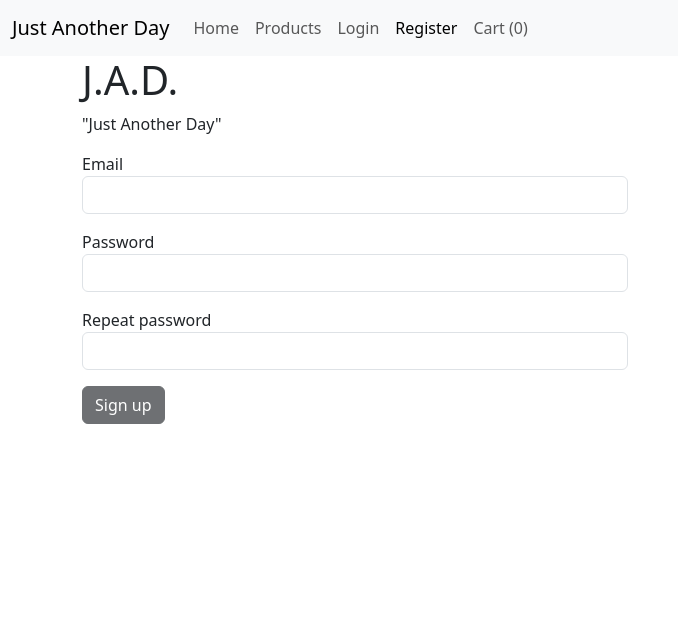
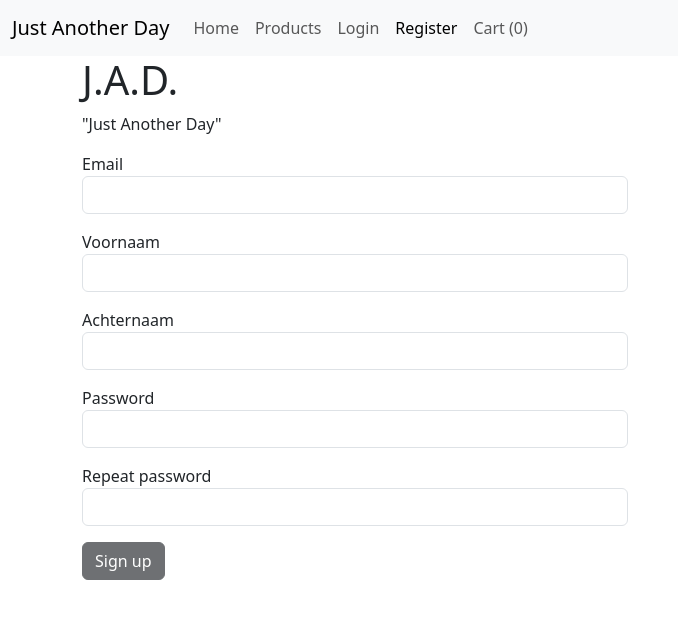
Before and after one commit to yassi22/INSOFAD_frontend_S1144425, an Angular app: page /auth/register in a window 1280 px wide. Shown: the top 618 px of the page, without its empty margins (0-678 px from the left). Built offline with nearby package versions, Linux system fonts and the light colour scheme.

Commit message:
voornaam en achternaam toegevoegd aan registeren

```diff
--- a/src/app/auth/register/register.component.html
+++ b/src/app/auth/register/register.component.html
@@ -7,13 +7,23 @@
                 <label for="email">Email</label>
                 <input type="text" class="form-control" formControlName="email" id="email">
             </div>
+
+            <div class="form-group mb-3">
+                <label for="firstname">Voornaam</label>
+                <input type="text" class="form-control" formControlName="firstname" id="firstname">
+            </div>
+
+            <div class="form-group mb-3">
+                <label for="lastname">Achternaam</label>
+                <input type="text" class="form-control" formControlName="lastname" id="lastname">
+            </div>
             <div class="form-group mb-3">
                 <label for="password">Password</label>
                 <input type="password" class="form-control" formControlName="password" id="password1">
             </div>
             <div class="form-group mb-3">
                 <label for="password2">Repeat password</label>
-                <input type="password2" class="form-control" formControlName="repeated_password" id="password2">
+                <input type="password" class="form-control" formControlName="repeated_password" id="password2">
             </div>
 
             <button type="submit" class="btn btn-md btn-dark" [disabled]="!registerForm.valid">Sign up</button>
--- a/src/app/auth/register/register.component.ts
+++ b/src/app/auth/register/register.component.ts
@@ -24,7 +24,9 @@ export class RegisterComponent implements OnInit {
     this.registerForm = this.fb.group({
       email: ['', [Validators.email, Validators.required, Validators.maxLength(64), Validators.minLength(5)]],
       password: ['', [Validators.required, Validators.minLength(8), Validators.maxLength(128)]],
-      repeated_password: ['', [Validators.required]]
+      repeated_password: ['', [Validators.required]],
+      firstname: [''],
+      lastname: ['']
     });
   }
 
```
